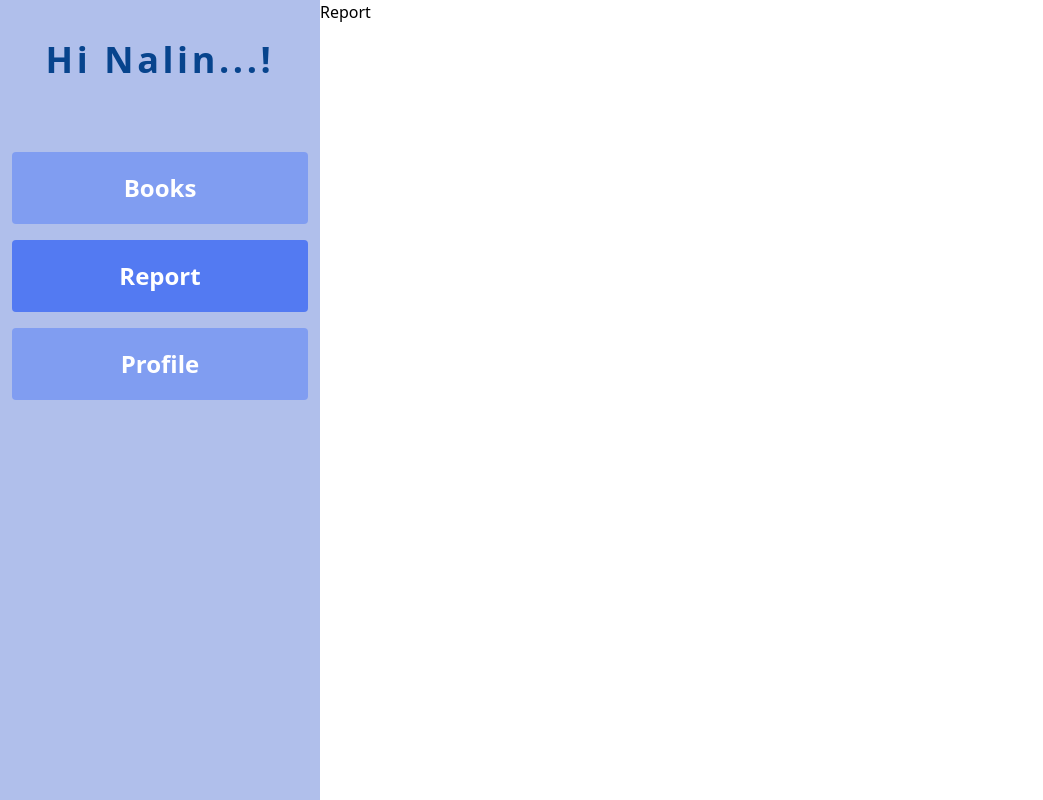
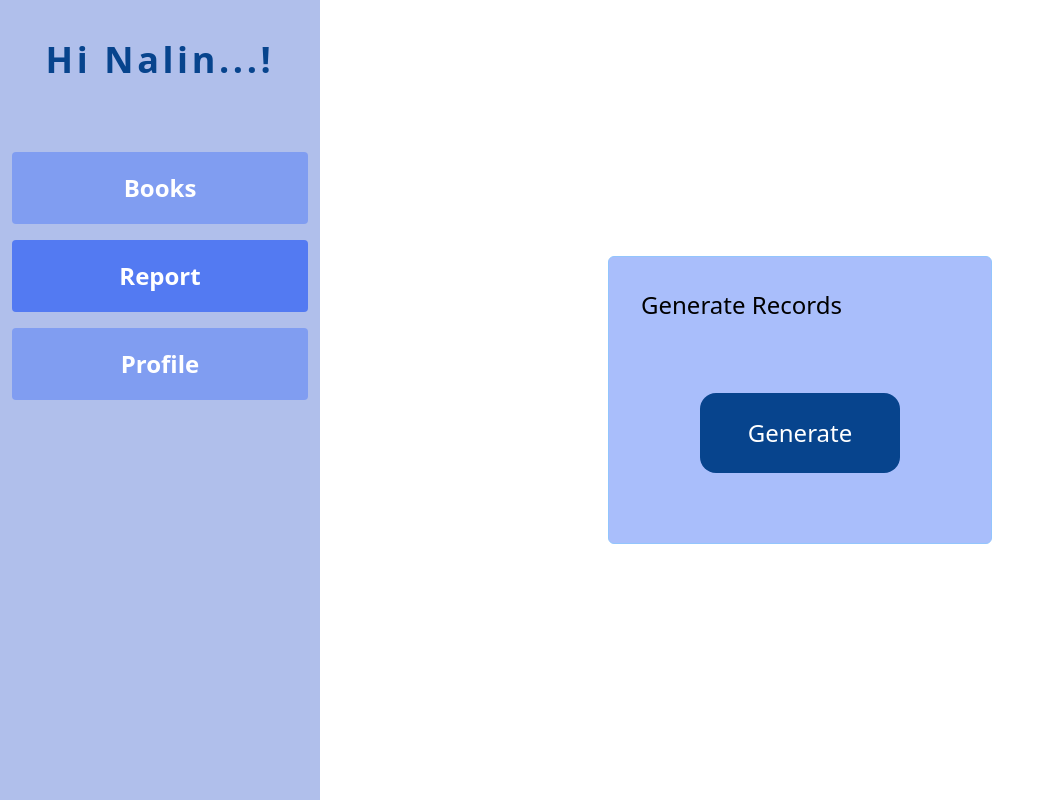
Before and after one commit to NipunSachintha-NS/E-Libro, a React (Vite) app in the folder Frontend/E-libro/: page /report in a window 1280 px wide. Shown: the whole page, without its empty margins (0-1043 px from the left). Built offline with nearby package versions, Linux system fonts and the light colour scheme; a web font is replaced by a local one.

Commit message:
Report generate page added

```diff
--- a/Frontend/E-libro/src/Pages/Content/Report.jsx
+++ b/Frontend/E-libro/src/Pages/Content/Report.jsx
@@ -5,9 +5,27 @@ function Report() {
   return (
     <>
     <div className="flex">
+
+
+
     <NavBar/>
-    <div>Report</div>
-    </div>
+    <div className="w-screen h-screen flex items-center justify-center">
+
+      <div className="border border-blue-300 w-96 h-72 p-8 bg-customBlueTransparent rounded-md  " >
+
+        <h1 className= "text-2xl"> Generate Records  </h1>
+
+<div className="flex items-center justify-center h-56">
+<button className=" bg-darkBlue text-white p-3 rounded-2xl text-2xl hover:bg-black hover:text-white px-12 py-6">
+Generate
+</button>
+</div>
+
+
+</div>
+</div>
+ </div>
+
 
     </>
   )
--- a/Frontend/E-libro/src/index.css
+++ b/Frontend/E-libro/src/index.css
@@ -1,3 +1,8 @@
 @tailwind base;
 @tailwind components;
 @tailwind utilities;
+
+*{
+    padding: 0;
+    margin: 0;
+}
```
